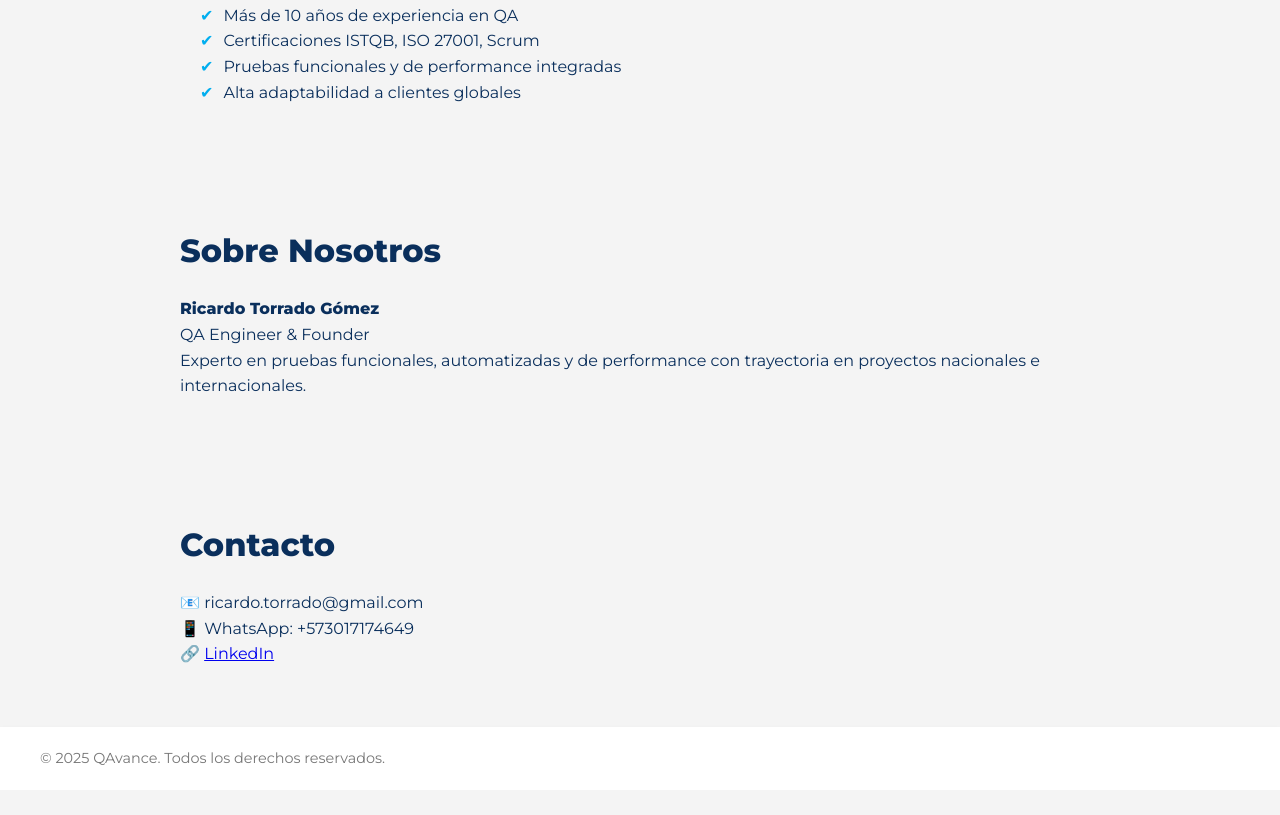
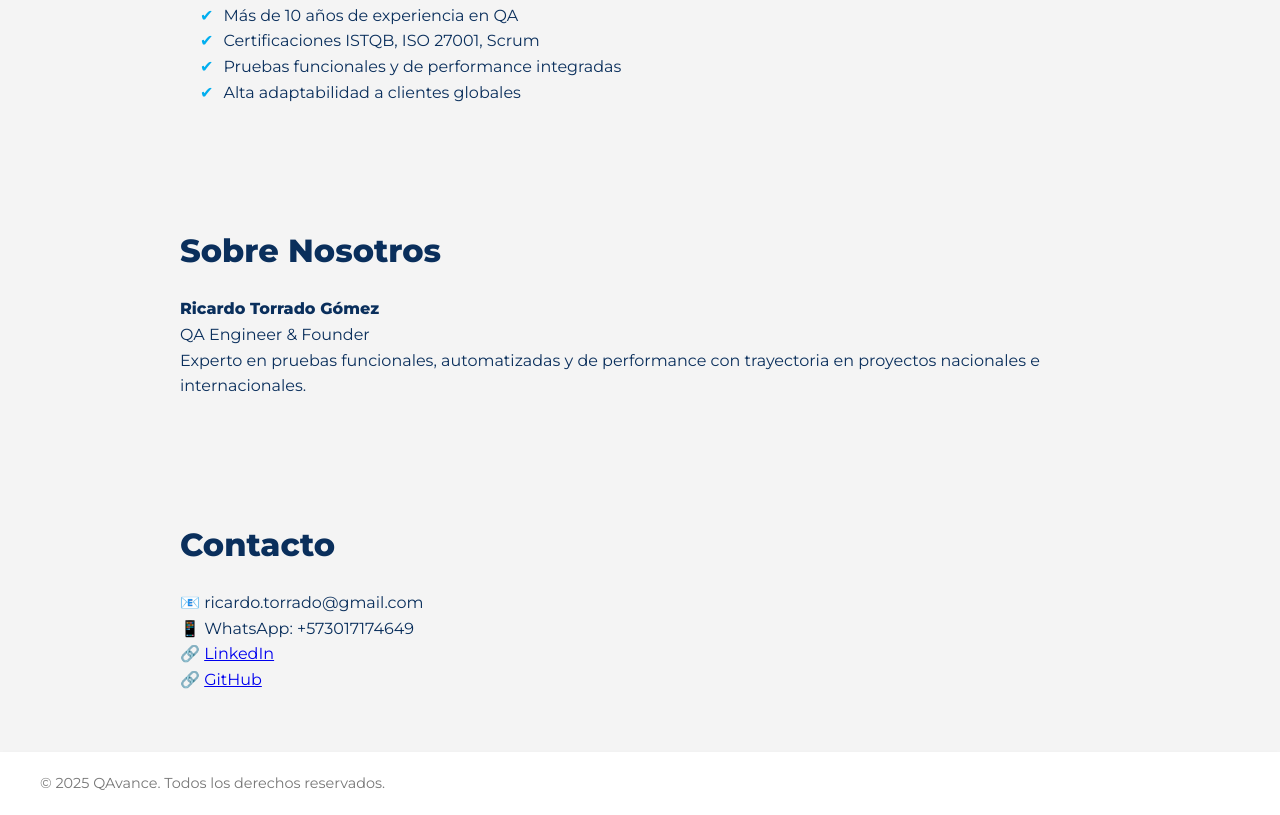
Before and after one commit to rtorrado80ing/qavance-web, a plain HTML site: page index.html in a window 1280 px wide. Shown: the part 897-1712 px from the top of the page. Before the commit the page ends 1687 px from the top, so only its background shows below. Drawn offline with Linux system fonts and the light colour scheme.

Commit message:
Update index.html

```diff
--- a/index.html
+++ b/index.html
@@ -70,6 +70,7 @@
         <p>📧 ricardo.torrado@gmail.com<br>
         📱 WhatsApp: +573017174649<br>
         🔗 <a href="https://www.linkedin.com/in/ricardo-torrado-gomez/" target="_blank">LinkedIn</a></p>
+        🔗 <a href="https://github.com/rtorrado80ing" target="_blank">GitHub</a></p>
     </section>
 
     <footer>
```
